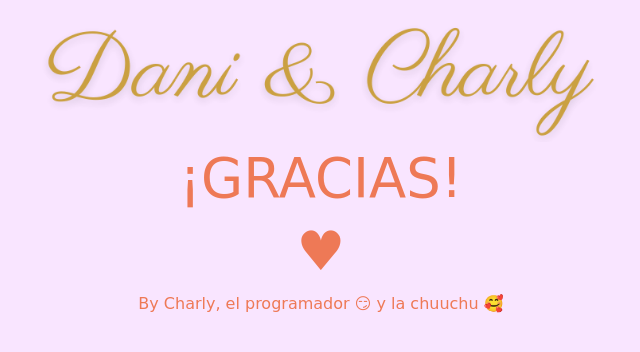
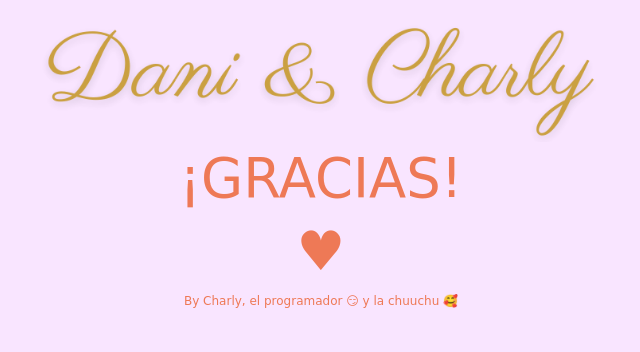
Before and after one commit to CharlyCimino/encuesta-boda, a website: page public/gracias.html in a window 1280 px wide. Shown: the whole page, without its empty margins (319-959 px from the left). Drawn offline with nearby package versions, Linux system fonts and the light colour scheme; a web font is replaced by a local one.

Commit message:
Firma en el gracias mas chico

```diff
--- a/public/css/estilo.css
+++ b/public/css/estilo.css
@@ -74,3 +74,7 @@ margin-bottom: 0 !important;}
     width: 100%;
     font-size: 1.5em;
 }
+
+.byLosDos {
+    font-size: 0.75em;
+}
--- a/public/gracias.html
+++ b/public/gracias.html
@@ -27,7 +27,7 @@
     <div class="container text-center mt-1">
       <h1 class="fuzzy naranja-fuerte">¡GRACIAS!</h1>
       <h1 class="fuzzy naranja-fuerte">♥</h1>
-      <p class="fuzzy naranja-fuerte">By Charly, el programador 😏 y la chuuchu 🥰</p>
+      <p class="fuzzy naranja-fuerte byLosDos">By Charly, el programador 😏 y la chuuchu 🥰</p>
     </div>
   </body>
 </html>
```
